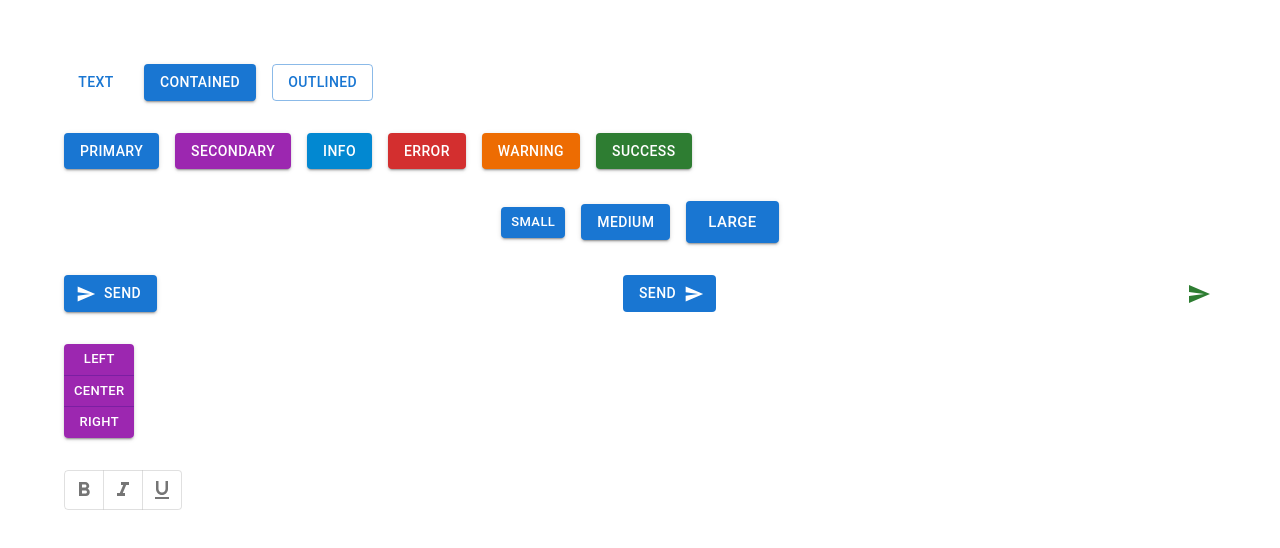
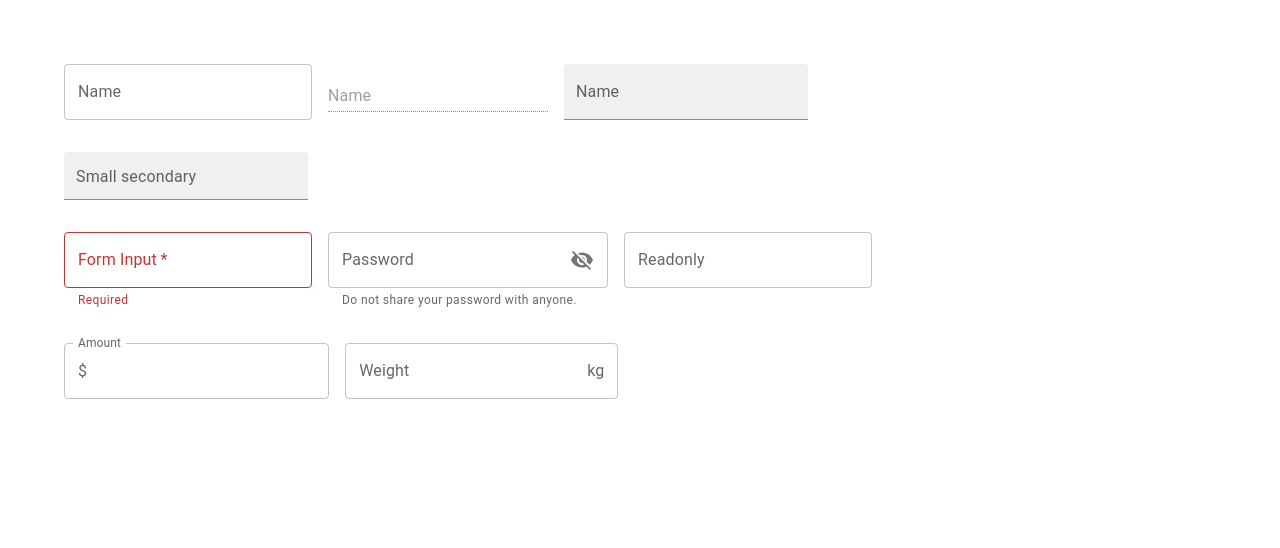
Before and after one commit to Gapotchenko-Yakov/react-mui-codevolution, a React (Create React App) app: page / in a window 1280 px wide. Shown: the top 548 px of the page. Built offline with nearby package versions, Linux system fonts and the light colour scheme.

Commit message:
Add TextField demo.

```diff
--- a/src/App.tsx
+++ b/src/App.tsx
@@ -1,11 +1,12 @@
 import "./App.css";
 import MuiButton from "./components/MuiButton";
+import MuiTextField from "./components/MuiTextField";
 import MuiTypography from "./components/MuiTypography";
 
 function App() {
   return (
     <div className="App">
-      <MuiButton />
+      <MuiTextField />
     </div>
   );
 }
--- /dev/null
+++ b/src/components/MuiTextField.tsx
@@ -0,0 +1,64 @@
+import { VisibilityOff } from "@mui/icons-material";
+import { InputAdornment, Stack, TextField } from "@mui/material";
+import React, { useState } from "react";
+
+const MuiTextField = () => {
+  const [value, setValue] = useState<string>("");
+
+  return (
+    <Stack spacing={4}>
+      <Stack direction="row" spacing={2}>
+        <TextField label="Name" />
+        <TextField label="Name" variant="standard" disabled />
+        <TextField label="Name" variant="filled" />
+      </Stack>
+      <Stack spacing={2} direction="row">
+        <TextField
+          label="Small secondary"
+          variant="filled"
+          color="secondary"
+          size="small"
+        />
+      </Stack>
+      <Stack spacing={2} direction="row">
+        <TextField
+          label="Form Input"
+          required
+          error={!value}
+          value={value}
+          onChange={(e) => setValue(e.target.value)}
+          helperText={!value ? "Required" : null}
+        />
+        <TextField
+          label="Password"
+          type="password"
+          helperText="Do not share your password with anyone."
+          InputProps={{
+            endAdornment: (
+              <InputAdornment position="end">
+                <VisibilityOff />
+              </InputAdornment>
+            ),
+          }}
+        />
+        <TextField label="Readonly" InputProps={{ readOnly: true }} />
+      </Stack>
+      <Stack spacing={2} direction="row">
+        <TextField
+          label="Amount"
+          InputProps={{
+            startAdornment: <InputAdornment position="start">$</InputAdornment>,
+          }}
+        />
+        <TextField
+          label="Weight"
+          InputProps={{
+            endAdornment: <InputAdornment position="end">kg</InputAdornment>,
+          }}
+        />
+      </Stack>
+    </Stack>
+  );
+};
+
+export default MuiTextField;
```
